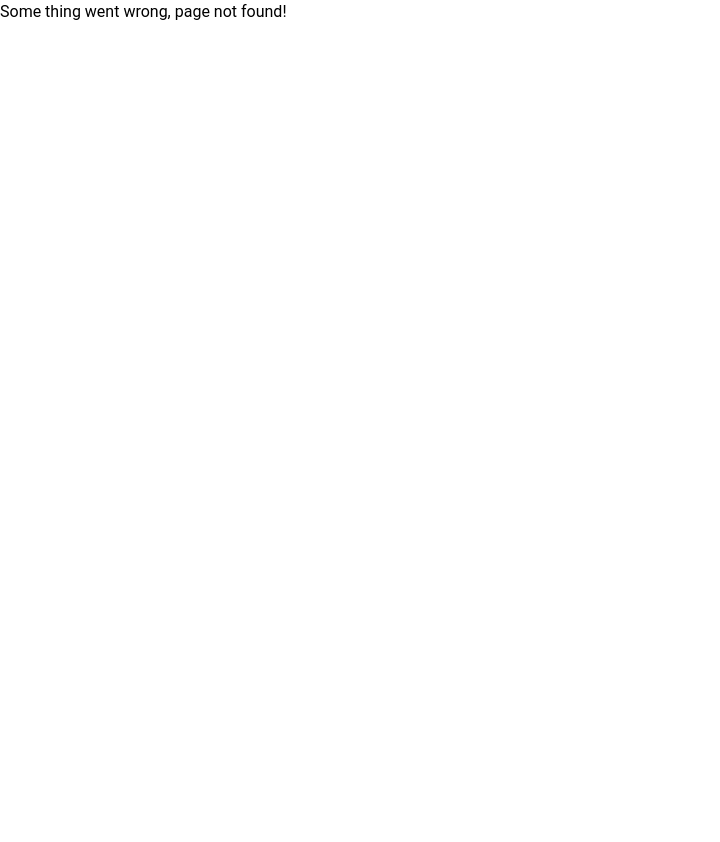
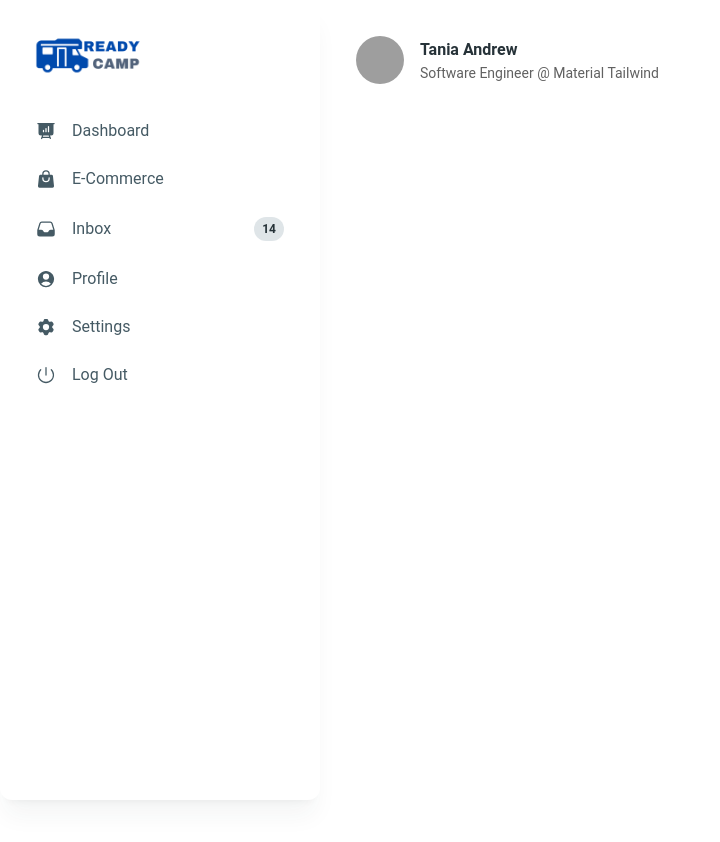
Before and after one commit to imran0dot/ready-camp, a React (Vite) app: page /account in a window 1280 px wide. Before the commit this address had no page. Shown: the top 842 px of the page, without its empty margins (0-720 px from the left). Before the commit the page ends 800 px from the top, so only its background shows below. Built offline with nearby package versions, Linux system fonts and the light colour scheme; grey boxes are pictures that could not be loaded.

Commit message:
outlet add on account page

```diff
--- a/src/App.tsx
+++ b/src/App.tsx
@@ -1,17 +1,21 @@
 import Footer from './components/shared/footer/Footer';
 import Header from './components/shared/header/Header'
-import { Outlet } from "react-router-dom";
+import { Outlet, useLocation } from "react-router-dom";
 import PreFooter from './components/shared/preFooter/PreFooter';
 import LoginModal from './components/shared/loginModal/LoginModal';
 
 function App() {
+  const location = useLocation();
+
   return (
     <>
-      <Header />
+      {!location.pathname.includes("account") && <Header />}
+
       <LoginModal />
       <Outlet />
-      <PreFooter />
-      <Footer />
+      {!location.pathname.includes("account") && <PreFooter />}
+      {!location.pathname.includes("account") && <Footer />}
+
     </>
   )
 }
--- /dev/null
+++ b/src/components/shared/accountSidebar/AccountSidebar.tsx
@@ -0,0 +1,69 @@
+import {
+    Card,
+    Typography,
+    List,
+    ListItem,
+    ListItemPrefix,
+    ListItemSuffix,
+    Chip,
+} from "@material-tailwind/react";
+import {
+    PresentationChartBarIcon,
+    ShoppingBagIcon,
+    UserCircleIcon,
+    Cog6ToothIcon,
+    InboxIcon,
+    PowerIcon,
+} from "@heroicons/react/24/solid";
+import Logo from "../../widgets/Logo";
+
+export const AccountSidebar = () => {
+    return (
+        <Card className="sticky top-0 z-10 h-[100vh] w-full max-w-[20rem] p-4 shadow-xl shadow-blue-gray-900/5"  placeholder={undefined} onPointerEnterCapture={undefined} onPointerLeaveCapture={undefined}>
+            <div className="mb-2 p-4 w-6/12">
+                <Logo />
+            </div>
+            <List  placeholder={undefined} onPointerEnterCapture={undefined} onPointerLeaveCapture={undefined}>
+                <ListItem  placeholder={undefined} onPointerEnterCapture={undefined} onPointerLeaveCapture={undefined}>
+                    <ListItemPrefix  placeholder={undefined} onPointerEnterCapture={undefined} onPointerLeaveCapture={undefined}>
+                        <PresentationChartBarIcon className="h-5 w-5" />
+                    </ListItemPrefix>
+                    Dashboard
+                </ListItem>
+                <ListItem  placeholder={undefined} onPointerEnterCapture={undefined} onPointerLeaveCapture={undefined}>
+                    <ListItemPrefix  placeholder={undefined} onPointerEnterCapture={undefined} onPointerLeaveCapture={undefined}>
+                        <ShoppingBagIcon className="h-5 w-5" />
+                    </ListItemPrefix>
+                    E-Commerce
+                </ListItem>
+                <ListItem  placeholder={undefined} onPointerEnterCapture={undefined} onPointerLeaveCapture={undefined}>
+                    <ListItemPrefix  placeholder={undefined} onPointerEnterCapture={undefined} onPointerLeaveCapture={undefined}>
+                        <InboxIcon className="h-5 w-5" />
+                    </ListItemPrefix>
+                    Inbox
+                    <ListItemSuffix  placeholder={undefined} onPointerEnterCapture={undefined} onPointerLeaveCapture={undefined}>
+                        <Chip value="14" size="sm" variant="ghost" color="blue-gray" className="rounded-full" />
+                    </ListItemSuffix>
+                </ListItem>
+                <ListItem  placeholder={undefined} onPointerEnterCapture={undefined} onPointerLeaveCapture={undefined}>
+                    <ListItemPrefix  placeholder={undefined} onPointerEnterCapture={undefined} onPointerLeaveCapture={undefined}>
+                        <UserCircleIcon className="h-5 w-5" />
+                    </ListItemPrefix>
+                    Profile
+                </ListItem>
+                <ListItem  placeholder={undefined} onPointerEnterCapture={undefined} onPointerLeaveCapture={undefined}>
+                    <ListItemPrefix  placeholder={undefined} onPointerEnterCapture={undefined} onPointerLeaveCapture={undefined}>
+                        <Cog6ToothIcon className="h-5 w-5" />
+                    </ListItemPrefix>
+                    Settings
+                </ListItem>
+                <ListItem  placeholder={undefined} onPointerEnterCapture={undefined} onPointerLeaveCapture={undefined}>
+                    <ListItemPrefix  placeholder={undefined} onPointerEnterCapture={undefined} onPointerLeaveCapture={undefined}>
+                        <PowerIcon className="h-5 w-5" />
+                    </ListItemPrefix>
+                    Log Out
+                </ListItem>
+            </List>
+        </Card>
+    );
+}
--- /dev/null
+++ b/src/components/widgets/UserView.tsx
@@ -0,0 +1,39 @@
+import {
+    List,
+    ListItem,
+    ListItemPrefix,
+    Avatar,
+    Card,
+    Typography,
+} from "@material-tailwind/react";
+
+export const UserView = () => {
+    return (
+        <Card
+            className="w-96 shadow-none"
+            placeholder={undefined}
+            onPointerEnterCapture={undefined}
+            onPointerLeaveCapture={undefined}>
+
+            <List
+                placeholder={undefined}
+                onPointerEnterCapture={undefined}
+                onPointerLeaveCapture={undefined}>
+                <ListItem placeholder={undefined} onPointerEnterCapture={undefined} onPointerLeaveCapture={undefined}>
+                    <ListItemPrefix placeholder={undefined} onPointerEnterCapture={undefined} onPointerLeaveCapture={undefined}>
+                        <Avatar variant="circular" alt="candice" src="https://docs.material-tailwind.com/img/face-1.jpg" placeholder={undefined} onPointerEnterCapture={undefined} onPointerLeaveCapture={undefined} />
+                    </ListItemPrefix>
+                    <div>
+                        <Typography variant="h6" color="blue-gray" placeholder={undefined} onPointerEnterCapture={undefined} onPointerLeaveCapture={undefined}>
+                            Tania Andrew
+                        </Typography>
+                        <Typography variant="small" color="gray" className="font-normal" placeholder={undefined} onPointerEnterCapture={undefined} onPointerLeaveCapture={undefined}>
+                            Software Engineer @ Material Tailwind
+                        </Typography>
+                    </div>
+                </ListItem>
+
+            </List>
+        </Card>
+    );
+}
--- /dev/null
+++ b/src/pages/account/Account.tsx
@@ -0,0 +1,23 @@
+import React from 'react';
+import { AccountSidebar } from '../../components/shared/accountSidebar/AccountSidebar';
+import { Outlet } from 'react-router-dom';
+import { UserView } from '../../components/widgets/UserView';
+
+const Account: React.FC = () => {
+
+    return (
+        <div className='flex'>
+            <AccountSidebar />
+            <div className='p-4 w-full h-[400vh]'>
+                <div className='flex justify-between items-center '>
+                    <div>
+                        <UserView />
+                    </div>
+                </div>
+                <Outlet />
+            </div>
+        </div>
+    );
+};
+
+export default Account;
```
Also changed, not shown: src/router/index.tsx (+11 -0 lines).
